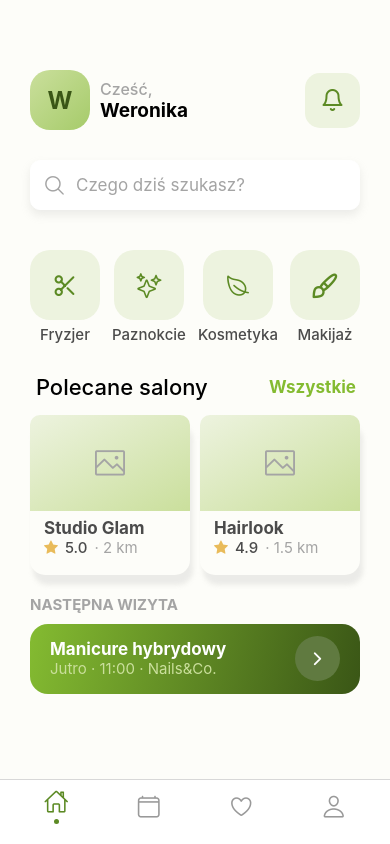
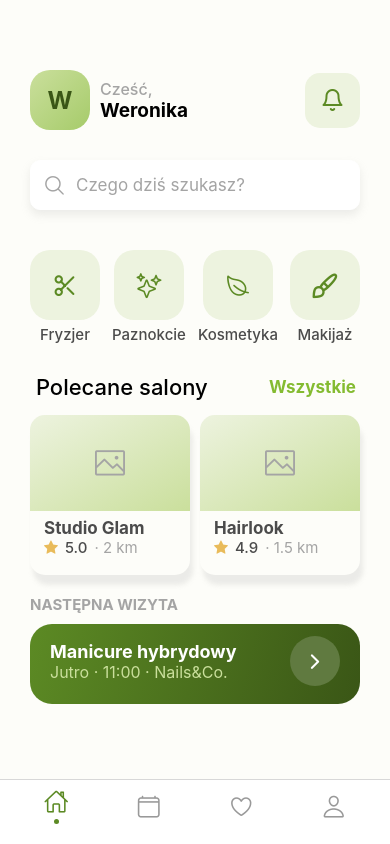
Before and after one commit to weronikaskowron1/Inzynierka, a React Native app: screen /Home in a window 390 px wide. Built offline with nearby package versions, Linux system fonts and the light colour scheme.

Commit message:
drobna poprawka

```diff
--- a/Komponenty/HomeScreen/NextVisitCard.tsx
+++ b/Komponenty/HomeScreen/NextVisitCard.tsx
@@ -7,7 +7,7 @@ import { Colors } from '../../Themes/colors.ts';
 const NextVisitCard = ({ service = '', day = '', time = '', company = '' }) => {
   return (
     <LinearGradient
-      colors={[Colors.green3, Colors.green1]}
+      colors={[Colors.green2, Colors.green1]}
       locations={[0, 1]}
       start={{ x: 0, y: 0 }}
       end={{ x: 1, y: 1 }}
@@ -28,7 +28,7 @@ const NextVisitCard = ({ service = '', day = '', time = '', company = '' }) => {
           ]}>
           <Feather
             name="chevron-right"
-            size={22}
+            size={25}
             color="white"
           />
         </Pressable>
@@ -39,10 +39,10 @@ const NextVisitCard = ({ service = '', day = '', time = '', company = '' }) => {
 
 const styles = StyleSheet.create({
   visit_container: {
-    height: 70,
+    height: 80,
     width: '100%',
     backgroundColor: 'red',
-    borderRadius: 18,
+    borderRadius: 22,
   },
 
   container: {
@@ -55,9 +55,9 @@ const styles = StyleSheet.create({
 
   arrow_button: {
     backgroundColor: '#607A40',
-    height: 45,
-    width: 45,
-    borderRadius: 22.5,
+    height: 50,
+    width: 50,
+    borderRadius: 25,
 
     alignItems: 'center',
     justifyContent: 'center',
@@ -68,7 +68,7 @@ const styles = StyleSheet.create({
   service_type_text: {
     color: 'white',
     fontWeight: '700',
-    fontSize: 17,
+    fontSize: 18,
   },
 
   detail_container: {
@@ -77,17 +77,17 @@ const styles = StyleSheet.create({
 
   day_text: {
     color: '#CADF9C',
-    fontSize: 15,
+    fontSize: 16,
   },
 
   time_text: {
     color: '#CADF9C',
-    fontSize: 15,
+    fontSize: 16,
   },
 
   company_text: {
     color: '#CADF9C',
-    fontSize: 15,
+    fontSize: 16,
   },
 });
 
--- a/Komponenty/HomeScreen/ServiceCard.tsx
+++ b/Komponenty/HomeScreen/ServiceCard.tsx
@@ -53,8 +53,8 @@ const styles = StyleSheet.create({
     alignItems: 'center',
     justifyContent: 'center',
 
-    borderTopLeftRadius: 10,
-    borderTopRightRadius: 10,
+    borderTopLeftRadius: 15,
+    borderTopRightRadius: 15,
 
     backgroundColor: 'red', //tymczasowe
   },
```
